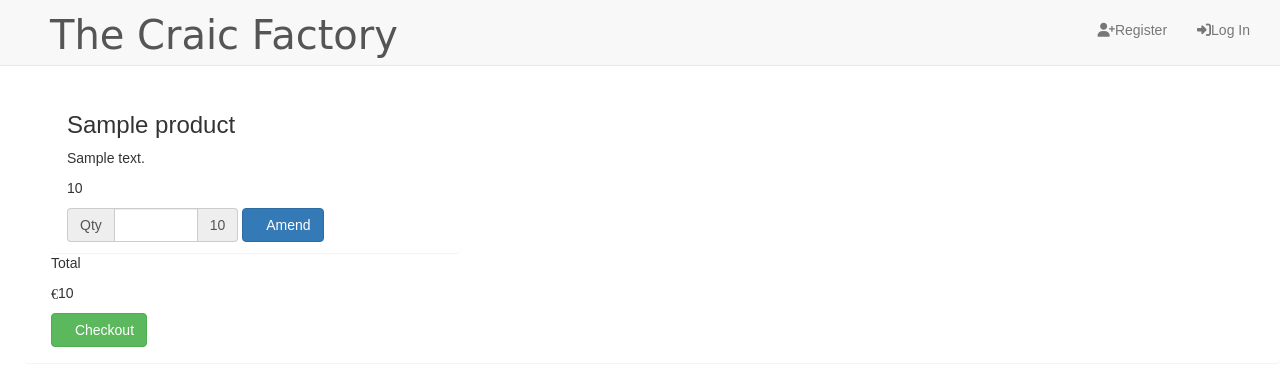
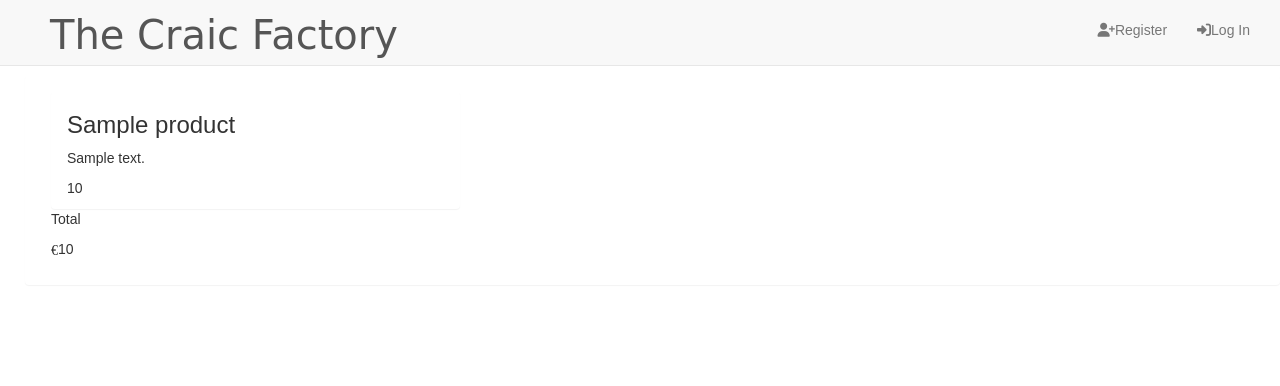
Before and after one commit to kalkiboru111/thecraicfactory, a Django app: template cart/templates/cart.html in a window 1280 px wide. Shown: the top 386 px of the page. Run offline with Django 3.2, Linux system fonts and the light colour scheme; the template is opened without the code that fills it: most values are stand-ins (such as "Sample title", 1, 10 or a date in 2020); grey boxes marked "Sample" are stand-in pictures; some libraries are stand-ins or nearby versions; some web fonts are replaced.

Commit message:
updated for Xavier

```diff
--- a/cart/templates/cart.html
+++ b/cart/templates/cart.html
@@ -18,18 +18,18 @@
             <p>{{ item.product.price }}</p>
             <p>
 
-                <form class="form-inline" method="post" action="{% url 'adjust_cart' id=item.id pk=post.id  %}">
-                    {% csrf_token %}
-                    <div class="form-group">
-                        <label for="exampleInputAmount" class="sr-only">New Qty</label>
-                        <div class="input-group">
-                            <div class="input-group-addon">Qty</div>
-                            <input name="quantity" type="number" min="0" max="999" class="form-control" required>
-                            <div class="input-group-addon">{{item.quantity}}</div>
-                        </div>
-                    </div>
-                    <button type="submit" class="btn btn-primary"><span class="glyphicon glyphicon-edit" aria-hidden="true"></span>Amend</button>
-                </form>
+                <!--<form class="form-inline" method="post" action="{% url 'adjust_cart' id=item.id pk=post.id  %}">-->
+                <!--    {% csrf_token %}-->
+                <!--    <div class="form-group">-->
+                <!--        <label for="exampleInputAmount" class="sr-only">New Qty</label>-->
+                <!--        <div class="input-group">-->
+                <!--            <div class="input-group-addon">Qty</div>-->
+                <!--            <input name="quantity" type="number" min="0" max="999" class="form-control" required>-->
+                <!--            <div class="input-group-addon">{{item.quantity}}</div>-->
+                <!--        </div>-->
+                <!--    </div>-->
+                <!--    <button type="submit" class="btn btn-primary"><span class="glyphicon glyphicon-edit" aria-hidden="true"></span>Amend</button>-->
+                <!--</form>-->
             </p>
         </div>
     </div>
@@ -38,7 +38,7 @@
 <div class="row">
     <p>Total</p>
     <p><span class="glyphicon glyphicon-euro" aria-hidden="true"></span>{{ total }}</p>
-    <a href="{% url 'checkout' pk=pk %}" class="btn btn-success" role="button"><span class="glyphicon glyphicon-ok-sign" aria-hidden="true"></span>Checkout</a>
+    <!--<a href="{% url 'checkout' pk=pk %}" class="btn btn-success" role="button"><span class="glyphicon glyphicon-ok-sign" aria-hidden="true"></span>Checkout</a>-->
 </div>
 
 {% endblock %}
--- a/products/templates/products.html
+++ b/products/templates/products.html
@@ -11,6 +11,7 @@
                     <p>{{ product.price }}</p>
                     <img src="{{ product.image.url }}"></img>
                 </div>
+                <!--<form method="post" action="{% url 'add_to_cart' id=product.id pk=post.id %}">-->
                 <form method="post" action="{% url 'add_to_cart' id=product.id pk=post.id %}">
                     {% csrf_token %}
                     <div class="input-group">
```
Also changed, not shown: cart/views.py (+3 -4 lines).
